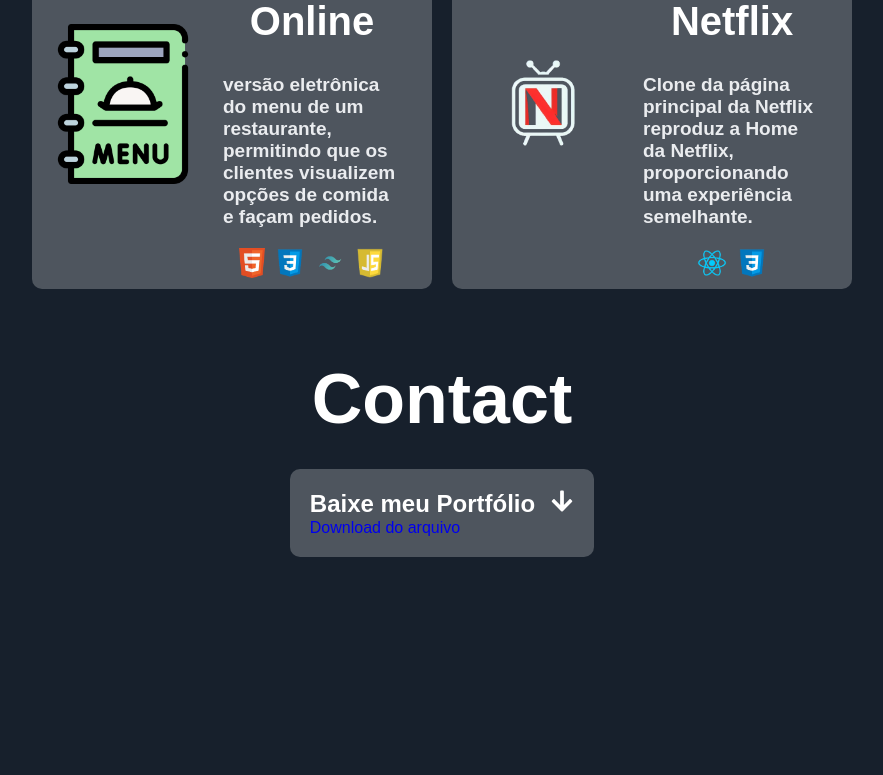
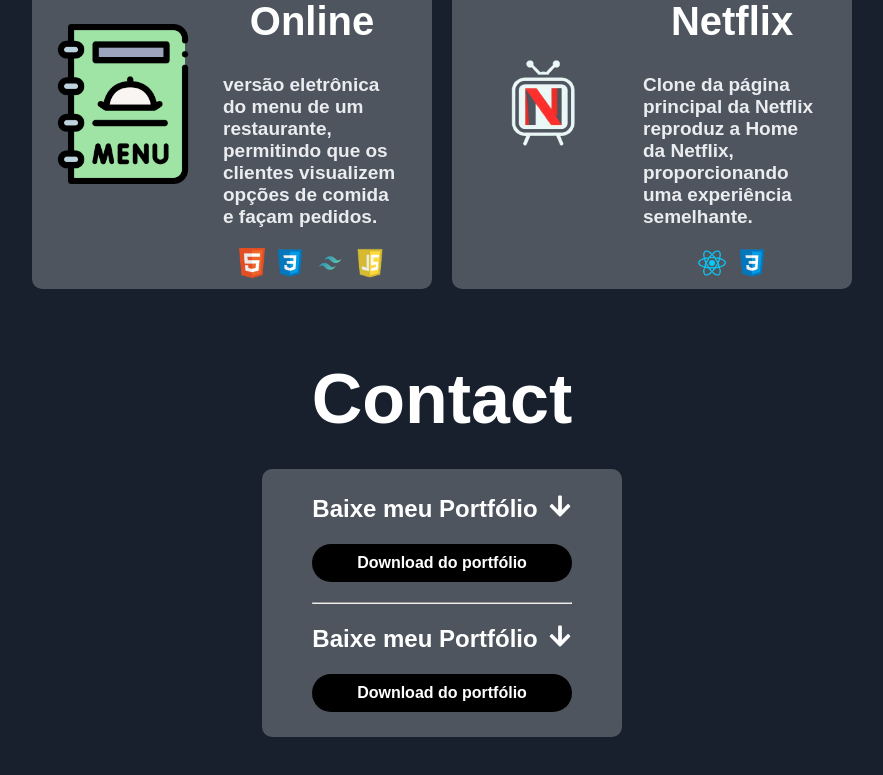
Before and after one commit to LucasBondeDeSouza/portfolio, a React (Create React App) app: page / in a window 1280 px wide. Shown: the part 3253-4028 px from the top of the page, without its empty margins (198-1081 px from the left). Built offline with nearby package versions, Linux system fonts and the light colour scheme.

Commit message:
atualização

```diff
--- a/src/Components/Contact.css
+++ b/src/Components/Contact.css
@@ -14,20 +14,42 @@
 }
 
 .Contact--content {
+    display: flex;
+    flex-direction: column;
+    gap: 20px;
     max-width: 500px;
     margin: 30px 25px;
-    padding: 20px;
+    padding: 25px 50px;
     border-radius: 10px;
     background-color: #4E555E;
+}
+
+.Contact--resume {
+    display: flex;
+    flex-direction: column;
+    align-items: center;
+    justify-content: center;
+    gap: 20px;
 }
 
 .Contact--resume--text {
     display: flex;
     align-items: center;
     justify-content: center;
-    gap: 15px;
+    gap: 10px;
 }
 
 .Contact--resume--text h2 {
     color: #fff;
 }
+
+.Contact--resume a {
+    width: 100%;
+    text-align: center;
+    padding: 10px;
+    border-radius: 20px;
+    font-weight: bold;
+    text-decoration: none;
+    color: #fff;
+    background-color: #000;
+}
--- a/src/Components/Contact.js
+++ b/src/Components/Contact.js
@@ -17,7 +17,17 @@
                         <h2>Baixe meu Portfólio</h2>
                         <h2><FaArrowDown /></h2>
                     </div>
-                    <a href={Curriculo} download='Curriculo_Lucas.docx'>Download do arquivo</a>
+                    <a href={Curriculo} download='Curriculo_Lucas.docx'>Download do portfólio</a>
+                </div>
+
+                <hr />
+
+                <div className="Contact--resume">
+                    <div className="Contact--resume--text">
+                        <h2>Baixe meu Portfólio</h2>
+                        <h2><FaArrowDown /></h2>
+                    </div>
+                    <a href={Curriculo} download='Curriculo_Lucas.docx'>Download do portfólio</a>
                 </div>
             </div>
         </div>
```
